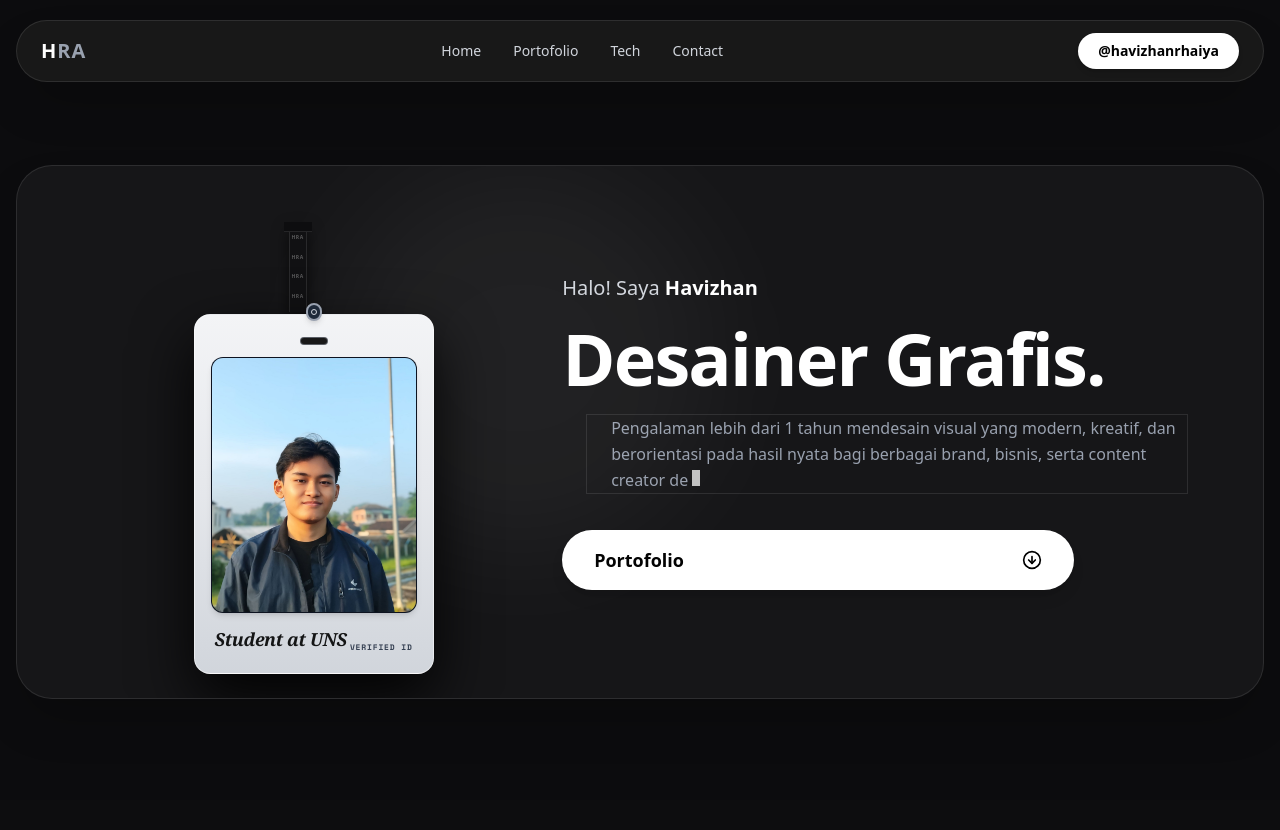
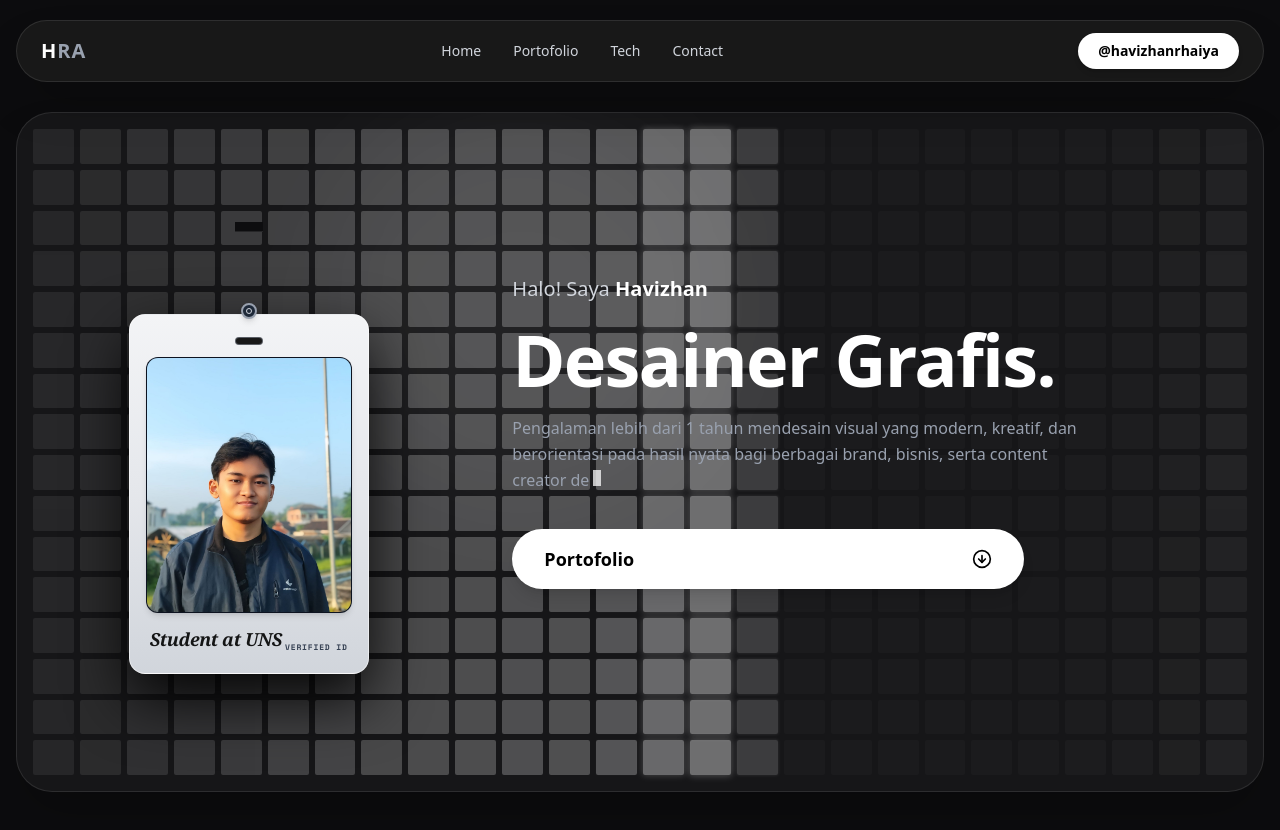
Before and after one commit to Havizhan/havizhan-portfolio, a Next.js app: page / in a window 1280 px wide. Shown: the top 830 px of the page. Before the commit the page ends 800 px from the top, so only its background shows below. Built offline with nearby package versions, Linux system fonts and the light colour scheme.

Commit message:
Menambahkan animasi dan background kotak2

```diff
--- a/app/globals.css
+++ b/app/globals.css
@@ -15,9 +15,39 @@ body {
 /* Background Grid Texture */
 .bg-dark-grid {
   background-color: #0c0c0e;
-  background-image: linear-gradient(to right, rgba(255, 255, 2555, 0.03) 1px, transparent 1 px), linear-gradient(to bottom, rgba(255, 255, 255, 0.03) 1px, transparent 1px);
+  background-image: linear-gradient(to right, rgba(255, 255, 255, 0.03) 1px, transparent 1 px), linear-gradient(to bottom, rgba(255, 255, 255, 0.03) 1px, transparent 1px);
   background-size: 32px 32px;
 }
+
+/* Grid Cell */
+.grid-cell {
+  background-color: rgba(255, 255, 255, 0.035);
+  animation-name: gridPulse;
+  animation-timing-function: ease-in-out;
+  animation-iteration-count: infinite;
+}
+
+@keyframes gridPulse {
+
+  0%,
+  82%,
+  100% {
+    background-color: rgba(255, 255, 255, 0.035);
+    box-shadow: none;
+  }
+
+  8% {
+    background-color: rgba(255, 255, 255, 0.55);
+    box-shadow: 0 0 8px 1px rgba(255, 255, 255, 0.35);
+  }
+
+  18% {
+    background-color: rgba(255, 255, 255, 0.35);
+    box-shadow: none;
+  }
+}
+
+
 
 /* Custom Scrollbar */
 ::-webkit-scrollbar {
--- a/components/Hero.tsx
+++ b/components/Hero.tsx
@@ -3,6 +3,41 @@
 import { useState, useEffect } from "react";
 import LanyardCard from "./LanyardCard";
 import { ArrowDownCircle } from "lucide-react";
+
+function GridBackground({ cols = 26, rows = 16 }: { cols?: number; rows?: number }) {
+    const duration = 3.4;
+    const cells = Array.from({ length: cols * rows });
+
+    return (
+        <div className="absolute inset-0 z-0 overflow-hidden rounded-[36px] pointer-events-none">
+            <div
+                className="grid w-full h-full opacity-70"
+                style={{
+                    gridTemplateColumns: `repeat(${cols}, 1fr)`,
+                    gridTemplateRows: `repeat(${rows}, 1fr)`,
+                    gap: "6px",
+                    padding: "16px",
+                }}
+            >
+                {cells.map((_, i) => {
+                    const col = i % cols;
+                    const delay = (col / cols) * duration;
+                    return (
+                        <span
+                            key={i}
+                            className="grid-cell rounded-[2px]"
+                            style={{
+                                animationDelay: `${delay}s`,
+                                animationDuration: `${duration}s`,
+                            }}
+                        />
+                    );
+                })}
+            </div>
+        </div>
+    )
+}
+
 
 export default function Hero() {
     const fullText = "Pengalaman lebih dari 1 tahun mendesain visual yang modern, kreatif, dan berorientasi pada hasil nyata bagi berbagai brand, bisnis, serta content creator demi meningkatkan performa brand Anda.";
@@ -36,30 +71,33 @@ export default function Hero() {
     }, [index, isDeleting, fullText]);
 
     return (
-        <section className="w-full max-w-[95%] xl:max-w-[1400px] mx-auto pt-28 pb-12 px-2 sm:px-4">
+        <section className="w-full max-w-[95%] xl:max-w-[1400px] mx-auto pt-28 pb-12 px-4">
             {/* Main Container Card {Responsive}: Stacked di HP, Kiri-kanan di PC*/}
-            <div className="bg-[#161618] border border-white/10 rounded-[36px] p-6 md:p-12 lg:p-14 shadow-2xl relative overflow-hidden grid grid-cols-1 lg:grid-cols-12 gap-10 items-center">
+            <div className="bg-[#161618] border border-white/10 rounded-[36px] p-6 pb-12 md:p-12 md:pb-20 lg:p-14 lg:pb-24 shadow-2xl relative overflow-hidden grid grid-cols-1 lg:grid-cols-12 gap-10 items-center min-h-[560px] md:min-h-[620px] lg:min-h-[680px]">
 
                 {/* Background Subtle Gradient Glow */}
-                <div className="absolute top-0 left-1/4 w-96 h-96 bg-white/5 rounded-full blur-3xl pointer-events-none"></div>
+                <div className="absolute top-0 left-1/4 w-96 h-96 bg-white/5 rounded-full blur-3xl pointer-events-none z-0"></div>
+
+                {/* Grid background */}
+                <GridBackground />
 
                 {/* Left Side: Lanyard Card */}
-                <div className="lg:col-span-5 flex justify-center items-center">
+                <div className="relative z-10 lg:col-span-4 flex justify-center items-center">
                     <LanyardCard />
                 </div>
 
                 {/* Rigth Side: Hero Content */}
-                <div className="lg:col-span-7 flex flex-col justify-center items-start text-left space-y-5">
+                <div className="relative z-10 lg:col-span-8 flex flex-col justify-center items-start text-left space-y-5 lg:pl-6 xl:pl-12">
                     <p className="text-gray-300 text-lg md:text-xl font-medium">
                         Halo! Saya <span className="font-bold text-white">Havizhan</span>
                     </p>
 
-                    <h1 className="text-4xl md:text-6xl lg:text-7xl font-extrabold  text-white tracking-tight leading-none">
+                    <h1 className="text-4xl md:text-6xl lg:text-7xl font-extrabold tracking-tight leading-none">
                         Desainer Grafis.
                     </h1>
 
                     {/* Deskripsi Teks dengan Animasi */}
-                    <div className="min-h-[4.5rem] md:min-h-[3.5rem] flex items-start border-1 border-white/10 pl-6 md:ml-6">
+                    <div className="min-h-[4.5rem] md:min-h-[3.5rem] flex items-start">
                         <p className="text-gray-400 text-sm md:text-base leading-relaxed max-w-xl">
                             {displayedText}
                             <span className="inline-block w-2 h-4 ml-1 bg-white animate-pulse"></span>
--- a/components/LanyardCard.tsx
+++ b/components/LanyardCard.tsx
@@ -9,13 +9,23 @@ export default function LanyardCard() {
     const x = useMotionValue(0);
     const y = useMotionValue(0);
 
-    // Menyimpan posisi relatif Y clip card ketika pertama kali di tekan
+    // Menyimpan posisi relatif klik pertama (dipakai untuk sedikit bias saat menggantung)
     const [clickOffset, setClickOffset] = useState({ x: 0, y: 0 });
 
-    // Panjang tali
+    // [PERUBAHAN] Panjang tali dikecilkan (120 -> 90) mengikuti ukuran lanyard yang lebih kecil
     const L = 90;
 
-    // 1. Menghitung sudut rotasi tali agar mengikuti arah kartu
+    // 1. Sudut rotasi TALI
+    // Vektor dari anchor (0,0) ke titik gantung kartu = (lx, L+ly).
+    // PEMBUKTIAN ARAH (biar tidak salah lagi):
+    //   Contoh: lx = +80 (ditarik ke KANAN), ly = 0
+    //   angle = atan2(-80, 90) ≈ -41.6°  (NEGATIF)
+    //   CSS rotate(θ) memutar SEARAH JARUM JAM untuk θ positif.
+    //   Titik ujung tali (awalnya lurus ke bawah) setelah dirotasi:
+    //     ujungX = -sin(θ)
+    //   Untuk θ = -41.6°:  ujungX = -sin(-41.6°) = +0.66  -> POSITIF -> ujung tali ke KANAN.
+    //   Jadi θ negatif -> ujung tali condong ke KANAN. Ini SUDAH BENAR
+    //   dan cocok dengan arah tarikan (kanan -> tali ikut ke kanan).
     const strapAngle = useTransform([x, y], ([latestX, latestY]) => {
         const lx = latestX as number;
         const ly = latestY as number;
@@ -23,27 +33,35 @@ export default function LanyardCard() {
         return (angle * 180) / Math.PI;
     });
 
-    // 2. Menghitung panjang tali Lanyard agar elastis
+    // 2. Panjang tali (elastis mengikuti jarak tarik)
     const strapHeight = useTransform([x, y], ([latestX, latestY]) => {
         const lx = latestX as number;
         const ly = latestY as number;
         return Math.sqrt(lx * lx + (L + ly) * (L + ly));
     });
 
-    // Opacity Tali muncul ketika di tarik saja
+    // Opacity tali: hanya terlihat saat ditarik
     const strapOpacity = useTransform([x, y], ([latestX, latestY]) => {
-        const lx = latestX as number
-        const ly = latestY as number
+        const lx = latestX as number;
+        const ly = latestY as number;
         const dist = Math.sqrt(lx * lx + ly * ly);
         return Math.min(Math.max((dist - 4) / 16, 0), 1);
     });
 
-    // 3. Menghitung rotassi ID card agar mengikuti arah tali
+    // 3. Rotasi KARTU
+    // [PERUBAHAN] SEBELUMNYA: cardRotation dihitung dari beberapa suku
+    // yang arahnya saling berlawanan (strapAngle*0.5 + lx*0.01 + torque),
+    // jadi hasil akhirnya kadang malah kebalik dari strapAngle -> BUG.
+    // SEKARANG: cardRotation murni turunan langsung dari strapAngle
+    // (dikalikan 0.7), jadi kartu SELALU condong searah dengan tali,
+    // persis seperti lanyard sungguhan (kartu = kelanjutan dari tali).
+    // clickOffset.y hanya memberi bias kecil & konstan (tidak tergantung
+    // arah tarik) agar kartu terasa sedikit berbeda tergantung dipegang
+    // dari atas/bawah, tanpa mengganggu arah utama.
     const cardRotation = useTransform(strapAngle, (angle) => {
         return (angle as number) * 0.7 + clickOffset.y * 3;
-    });;
+    });
 
-    // Handler untuk mendeteksi posisi relatif klik kursor
     const handlePointerDown = (e: React.PointerEvent<HTMLDivElement>) => {
         const rect = e.currentTarget.getBoundingClientRect();
         const relY = (e.clientY - rect.top) / rect.height - 0.5;
@@ -52,27 +70,28 @@ export default function LanyardCard() {
     };
 
     return (
+        // [PERUBAHAN] Semua ukuran dikecilkan satu tingkat di tiap breakpoint
         <div className="relative w-full h-[260px] sm:h-[320px] md:h-[380px] lg:h-[420px] flex flex-col items-center select-none pt-0 overflow-visible">
-            {/* 1. Titik jangkar tali */}
+            {/* Titik jangkar tali */}
             <div className="absolute top-0 left-1/2 -translate-x-1/2 w-6 sm:w-7 h-2 sm:h-2.5 bg-[#0d0d0f] z-30 border-b border-white/10" />
 
-            {/* 2. Tali Lanyard Hitam Bermotif HRA */}
+            {/* Tali Lanyard */}
             <motion.div
                 style={{
                     rotate: strapAngle,
                     height: strapHeight,
+                    opacity: strapOpacity,
                     transformOrigin: "top center",
                 }}
                 className="absolute top-0 left-[calc(50%-8px)] sm:left-[calc(50%-9px)] w-4 sm:w-[18px] bg-[#111113] border-x border-white/10 flex flex-col items-center justify-between py-3 z-10 shadow-[0_8px_16px_rgba(0,0,0,0.6)]"
             >
-                {/* Motif Logo HRA */}
                 <span className="text-[5px] font-black text-white/30 tracking-widest select-none">HRA</span>
                 <span className="text-[5px] font-black text-white/30 tracking-widest select-none">HRA</span>
                 <span className="text-[5px] font-black text-white/30 tracking-widest select-none">HRA</span>
                 <span className="text-[5px] font-black text-white/30 tracking-widest select-none">HRA</span>
             </motion.div>
 
-            {/* 3. etak Kartu ID Card */}
+            {/* Kartu ID Card */}
             <motion.div
                 style={{
                     x,
@@ -81,44 +100,56 @@ export default function LanyardCard() {
                     transformOrigin: "top center",
                 }}
                 drag
-                dragConstraints={{ top: -10, left: -75, right: 75, bottom: 110 }}
+                // [PERUBAHAN] Batas drag diperkecil proporsional dengan L yang baru
+                dragConstraints={{ top: -18, left: -75, right: 75, bottom: 110 }}
                 dragElastic={0.4}
                 dragSnapToOrigin={true}
                 onPointerDown={handlePointerDown}
                 whileTap={{ cursor: "grabbing" }}
                 whileHover={{ scale: 1.02 }}
                 transition={{ type: "spring", stiffness: 220, damping: 18 }}
-                className="absolute top-[55px] sm:top-[68px] md:top-[82] lg:top-[92px] left-[calc(50%-72px)] sm:left-[calc(50%-88px)] md:left-[calc(50%-104px)] cursor-grab z-20 w-36 sm:w-44 md:w-52 lg:w-60 bg-gradient-to-b from-gray-100 via-gray-200 to-gray-300 rounded-2xl p-3 sm:p-4 shadow-[0_25px_60px_rgba(0,0,0,0.9)] border border-white/50 flex flex-col items-center"
+                // [PERUBAHAN] Hanya SATU deklarasi `left` (tidak ada lagi
+                // `left-1/2` yang tabrakan). Ukuran kartu dikecilkan.
+                className="absolute top-[55px] sm:top-[68px] md:top-[82px] lg:top-[92px]
+                    left-[calc(50%-72px)] sm:left-[calc(50%-88px)] md:left-[calc(50%-104px)] lg:left-[calc(50%-120px)]
+                    cursor-grab z-20 w-36 sm:w-44 md:w-52 lg:w-60
+                    bg-gradient-to-b from-gray-100 via-gray-200 to-gray-300 rounded-xl sm:rounded-2xl
+                    p-3 sm:p-4 shadow-[0_25px_60px_rgba(0,0,0,0.9)] border border-white/50
+                    flex flex-col items-center"
             >
                 {/* Gantungan Besi */}
                 <div className="absolute -top-2.5 sm:-top-3 left-1/2 -translate-x-1/2 flex flex-col items-center">
-                    <div className="w-3.5 h-4.5 sm:w-4 border-2 border-gray-400 rounded-full bg-gray-800 flex items-center justify-center shadow-md">
+                    <div className="w-3.5 h-3.5 sm:w-4 sm:h-4 border-2 border-gray-400 rounded-full bg-gray-800 flex items-center justify-center shadow-md">
                         <div className="w-1.5 h-1.5 border border-gray-300 rounded-full"></div>
                     </div>
                 </div>
 
                 {/* Lubang kartu */}
-                <div className="w-6 sm:w-7 h-1.5 sm:h-2 bg-black/90 mx-auto rounded-full mb-3 border border-gray-400/50 shadow-inner mt-1.5 "></div>
+                <div className="w-6 sm:w-7 h-1.5 sm:h-2 bg-black/90 mx-auto rounded-full mb-2 sm:mb-3 border border-gray-400/50 shadow-inner mt-1.5"></div>
 
-                {/* Frame Foto Profil */}
-                <div className="relative w-full h-40 sm:h-48 md:h-56 lg:h-64 bg-gray-900 rounded-xl overflow-hidden border border-black/20 shadow-md">
+                {/* [PERUBAHAN] Frame foto: ukuran fisik dikecilkan, tapi
+                    - sumber gambar tetap file aslinya (tidak dikompres)
+                    - quality={100} dipasang eksplisit
+                    - `sizes` disesuaikan dengan lebar render sebenarnya
+                    sehingga Next.js tetap mengambil resolusi yang pas
+                    tajam untuk ukuran tampil yang baru, bukan yang buram. */}
+                <div className="relative w-full h-40 sm:h-48 md:h-56 lg:h-64 bg-gray-900 rounded-lg sm:rounded-xl overflow-hidden border border-black/20 shadow-md">
                     <Image
                         src="/profile-photo.jpeg"
                         alt="Profile Photo"
                         fill
+                        quality={100}
                         sizes="(max-width: 640px) 144px, (max-width: 768px) 176px, (max-width: 1024px) 208px, 240px"
                         className="object-cover pointer-events-none"
                         priority
                     />
                 </div>
 
-                {/* Label di bawah kartu */}
+                {/* Label bawah */}
                 <div className="w-full pt-2 sm:pt-3 pb-1 px-1 flex justify-between items-end">
-                    <div>
-                        <p className="font-serif italic text-lg sm:text-base md:text-lg text-black font-extrabold tracking-tight opacity-90">
-                            Student at UNS
-                        </p>
-                    </div>
+                    <p className="font-serif italic text-sm sm:text-base md:text-lg text-black font-extrabold tracking-tight opacity-90">
+                        Student at UNS
+                    </p>
                     <div className="text-[6px] sm:text-[8px] font-mono text-gray-700 uppercase tracking-widest font-bold">
                         VERIFIED ID
                     </div>
```
